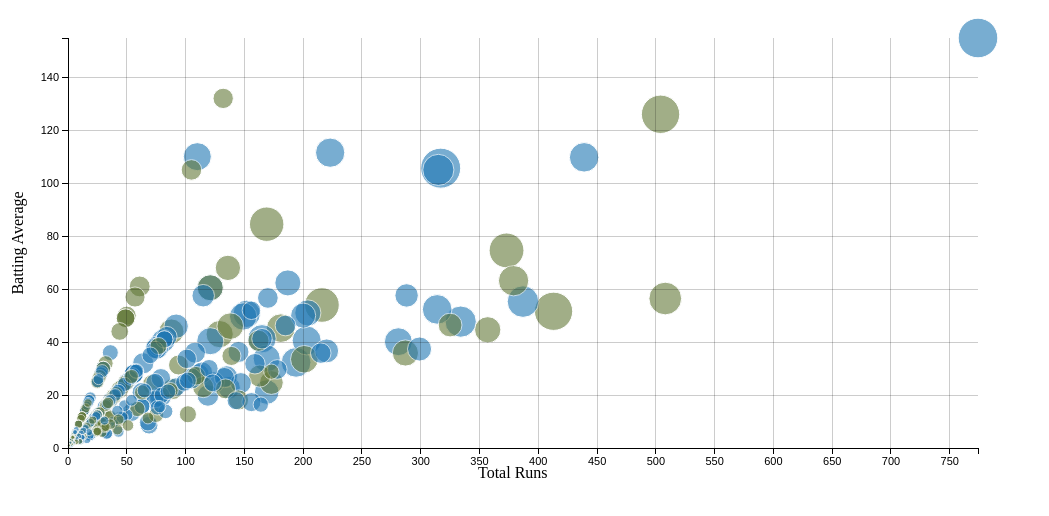
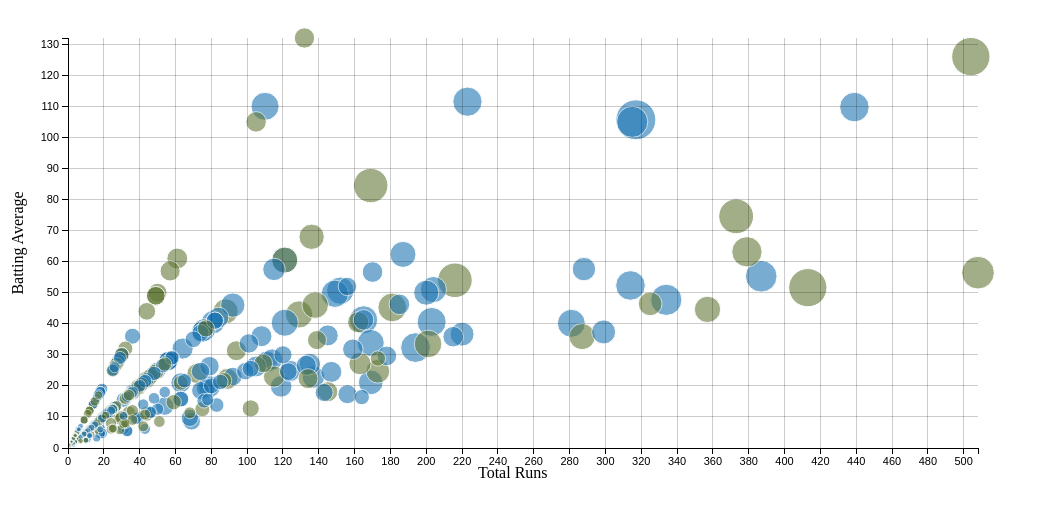
Before and after one commit to sdqali/debuts, a plain HTML site: page batsmen.html in a window 1280 px wide. Shown: the whole page, without its empty margins (0-1049 px from the left). Drawn offline with Linux system fonts and the light colour scheme.

Commit message:
Filtering out the great Sunil Gavaskar because that guy's stats skew this graph like crazy.

```diff
--- a/batsmen.html
+++ b/batsmen.html
@@ -70,7 +70,8 @@ function sanitize(data) {
     return data.filter(function(d) {
 	return !isNaN(totalRuns(d)) &&
 	    !isNaN(batAverage(d)) &&
-	    !isNaN(highScore(d));
+	    !isNaN(highScore(d)) &&
+	    totalRuns(d) < 600;
     });
 };
 
```
